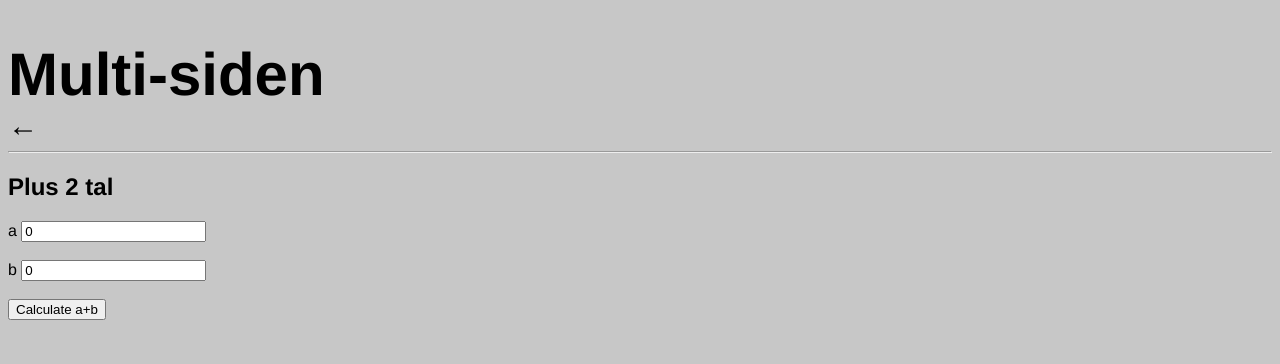
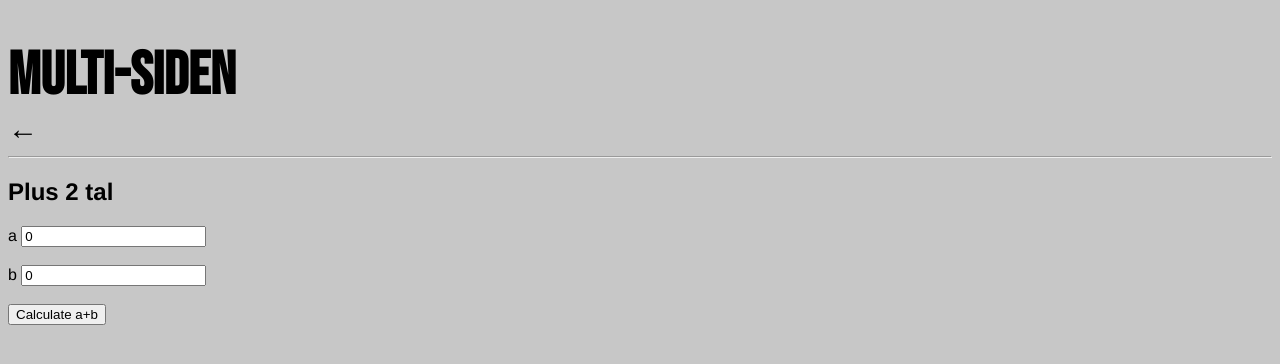
Before and after one commit to jasonj06/multi_siden, a Flask app: page /add in a window 1280 px wide. Shown: the top 364 px of the page. Run offline with Flask 3, Linux system fonts and the light colour scheme.

Commit message:
Add font

```diff
--- a/templates/base.html
+++ b/templates/base.html
@@ -3,10 +3,13 @@
 <head>
 <title>Multi-siden</title>
 <link rel="stylesheet" href="static/style.css">
+<link rel="preconnect" href="https://fonts.googleapis.com">
+<link rel="preconnect" href="https://fonts.gstatic.com" crossorigin>
+<link href="https://fonts.googleapis.com/css2?family=Bebas+Neue&family=Press+Start+2P&display=swap" rel="stylesheet">
 </head>
 
 <body style="background-color: rgb(199, 199, 199);">
-    <div class="header">
+    <div class="bebas-neue-regular">
         <h1>Multi-siden</h1>
         <a href="/" class="no-underlines">←</a>
         <hr>
```
